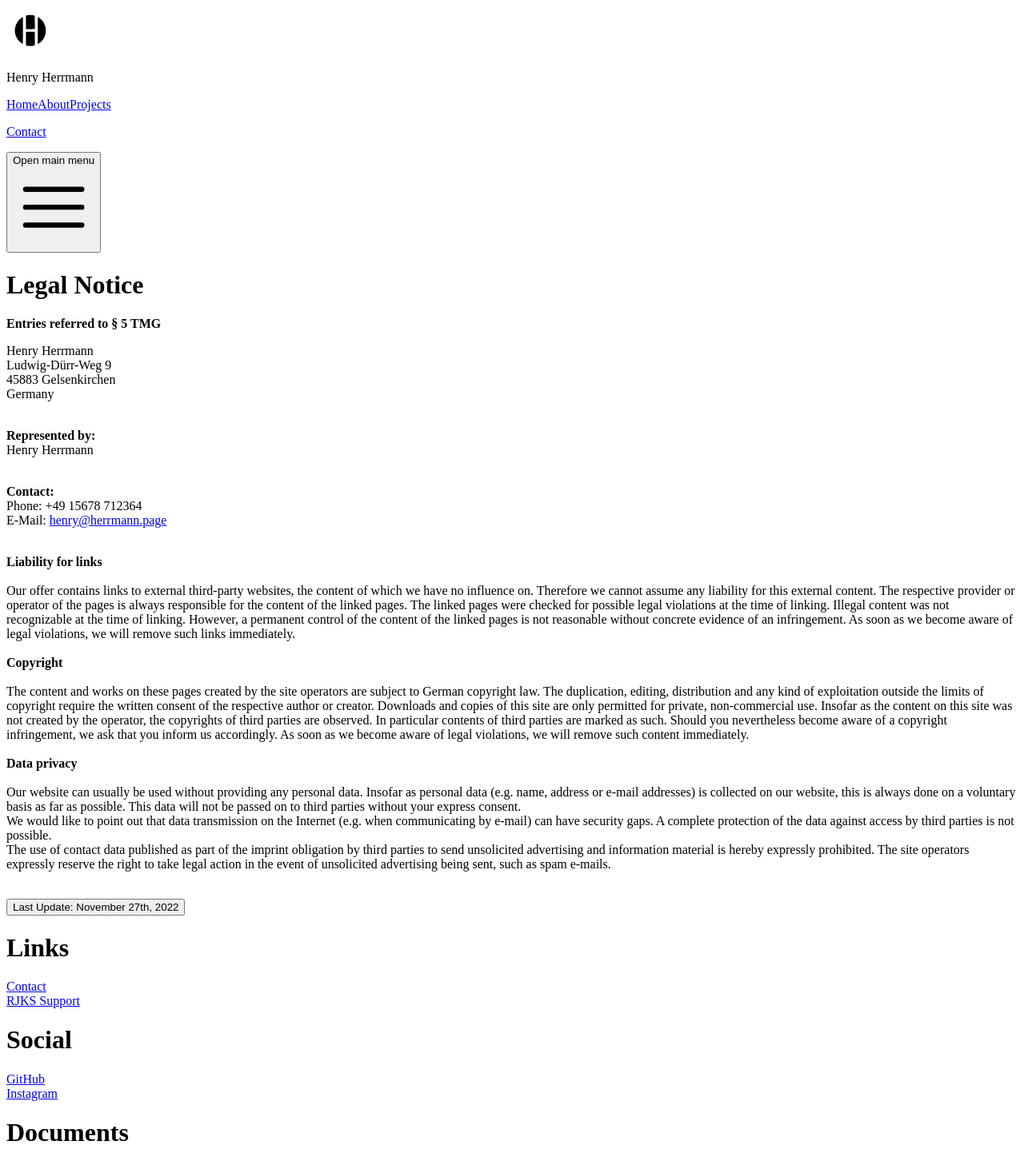
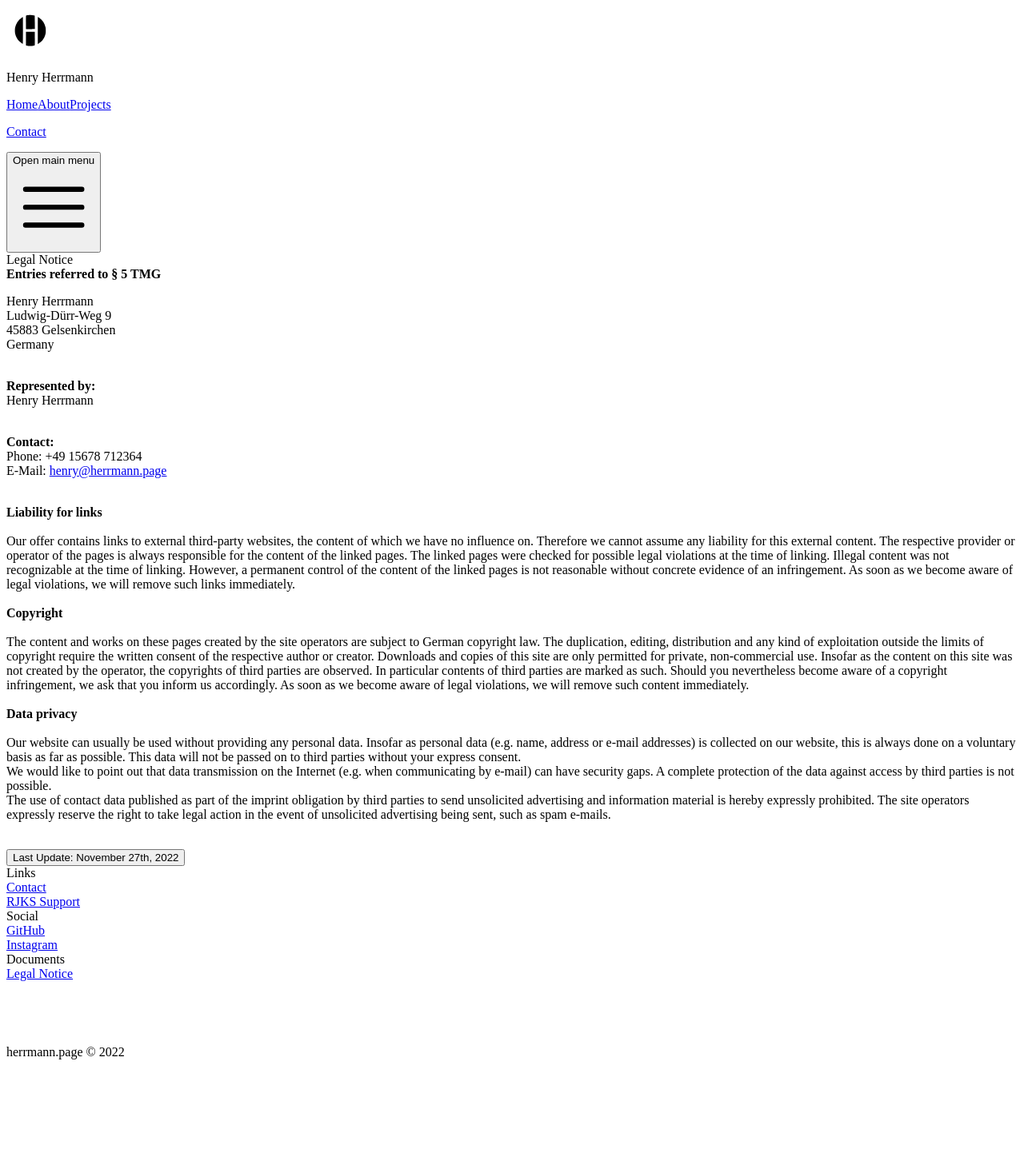
Before and after one commit to henry-herrmann/portfolio-site-v2, a Next.js app: page /legal-notice in a window 1280 px wide. Shown: the top 1457 px of the page at 80% size. After the commit the page ends 1341 px from the top, so only its background shows below. Built offline with nearby package versions, Linux system fonts and the light colour scheme.

Commit message:
SEO improvements

```diff
--- a/components/Footer.js
+++ b/components/Footer.js
@@ -7,21 +7,21 @@ export default function Footer(){
             <div className='text-center sm:text-left md:flex-row-reverse md:flex md:justify-between'>
                 <div className='sm:flex sm:flex-grow sm:justify-evenly m-10 md:m-0'>
                     <div className='md:m-10 pt-10 md:p-0'>
-                        <h1 className='text-white font-bold text-2xl mb-1'>Links</h1>
+                        <div className='text-white font-bold text-2xl mb-1'>Links</div>
                         <div className='flex flex-col'>
                             <a href="mailto:henry@herrmann.page" className='text-white font-light mt-1'>Contact</a>
                             <Link href="https://link.rjks.us/support"><div className='text-white font-light mt-1'>RJKS Support</div></Link>
                         </div>
                     </div>
                     <div className='md:m-10 pt-10 md:p-0'>
-                        <h1 className='text-white font-bold text-2xl mb-1'>Social</h1>
+                        <div className='text-white font-bold text-2xl mb-1'>Social</div>
                         <div className='flex flex-col'>
                             <Link href="https://github.com/henry-herrmann"><div className='text-white font-light mt-1'>GitHub</div></Link>
                             <Link href="https://instagram.com/henry_herrm"><div className='text-white font-light mt-1'>Instagram</div></Link>
                         </div>
                     </div>
                     <div className='md:m-10 pt-10 md:p-0'>
-                        <h1 className='text-white font-bold text-2xl mb-1'>Documents</h1>
+                        <div className='text-white font-bold text-2xl mb-1'>Documents</div>
                         <div className='flex flex-col'>
                             <Link href="https://herrmann.page/legal-notice"><div className='text-white font-light mt-1'>Legal Notice</div></Link>
                         </div>
--- a/pages/index.js
+++ b/pages/index.js
@@ -12,7 +12,7 @@ export default function Home({ json }) {
     <Fragment>
       <Head>
         <title>Henry Herrmann Software Developer</title>
-        <meta name="description" content="HHenry Herrmann Software Developer producing reliable software including mobile apps, REST APIs and much more. Coding in JS, Dart and Java" />
+        <meta name="description" content="Henry Herrmann Software Developer producing reliable software including mobile apps, REST APIs and much more. Coding in JS, Dart and Java" />
         <meta name="viewport" content="width=device-width, initial-scale=1.0" />
         <link rel="icon" href="/logo/logo.jpg" />
       </Head>
--- a/pages/legal-notice.js
+++ b/pages/legal-notice.js
@@ -19,7 +19,7 @@ export default function Home() {
                 <div className="flex justify-center flex-col mb-14">
                     <div className='flex justify-center'>
                         <div className='mr-8 ml-8 text-center max-w-screen-md mt-36 sm:mt-40 ml:m-0 mr:m-0'>
-                            <h1 className='font-bold text-5xl mb-4 mr-4 ml-4'>Legal Notice</h1>
+                            <div className='font-bold text-5xl mb-4 mr-4 ml-4'>Legal Notice</div>
                         </div>
                     </div>
                 </div>
```
